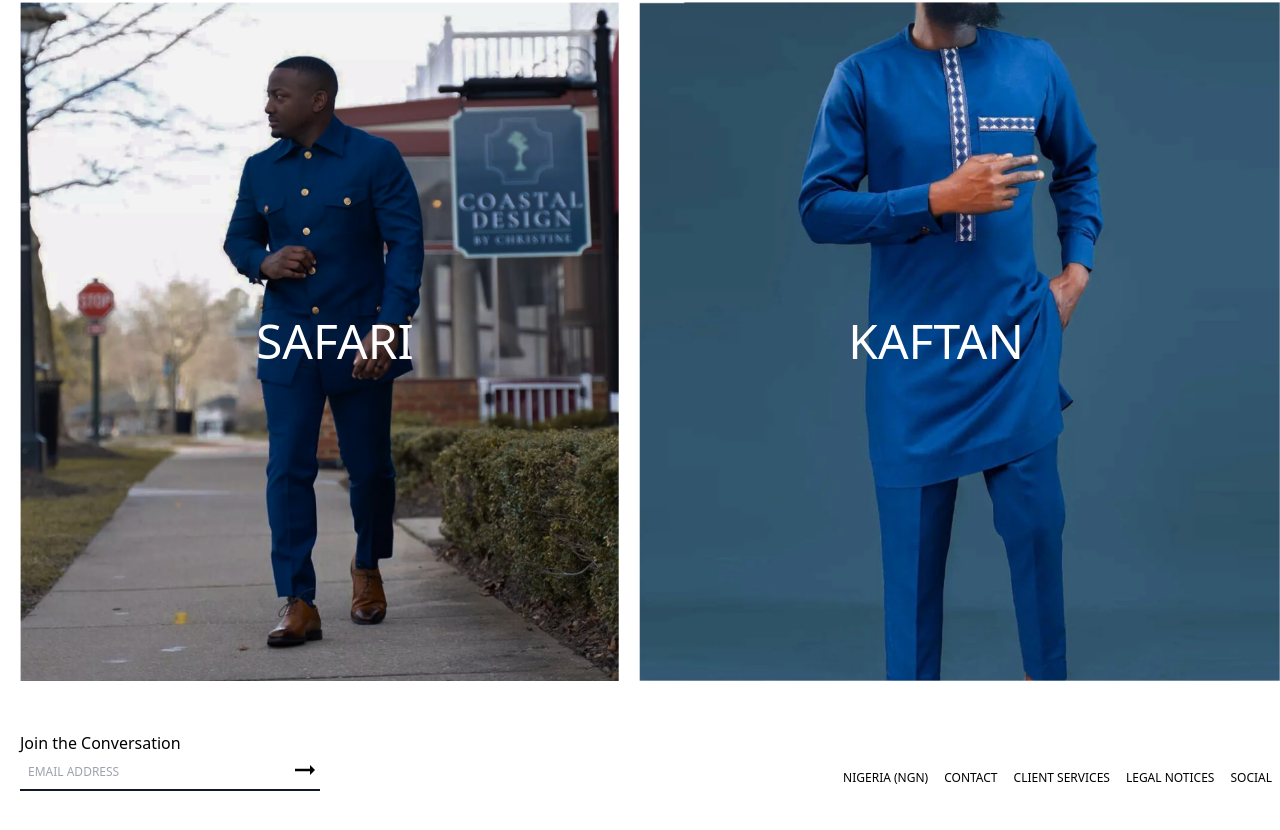
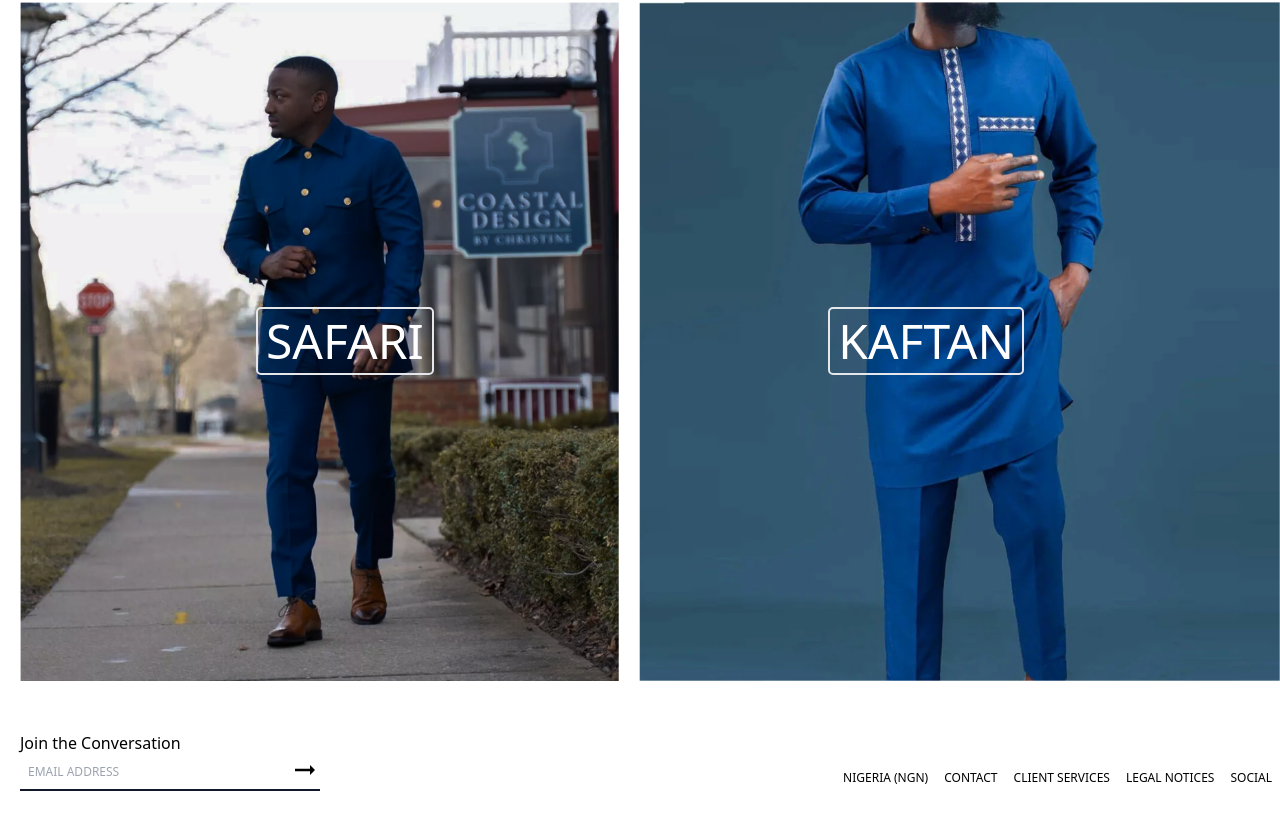
Before and after one commit to jed-chela/estore-frontend, a React (Create React App) app: page /home in a window 1280 px wide. Shown: the part 830-1660 px from the top of the page. Built offline with nearby package versions, Linux system fonts and the light colour scheme.

Commit message:
Link cleanup
organised the flow

```diff
--- a/src/Components/Cards.jsx
+++ b/src/Components/Cards.jsx
@@ -1,31 +1,29 @@
 import React, { useEffect, useState } from "react";
 import { CiShoppingBasket } from "react-icons/ci";
-import pic1 from '../assets/productImage/Group 19.png';
-
+import pic1 from "../assets/productImage/Group 19.png";
 
 const Cards = () => {
-
-
-
-
   return (
     <div className="flex flex-wrap ml-[23rem] cursor-pointer w-6">
       <div className=" mt-[20px] border-gray-200 p-5">
         <div>
           <div className="w-[300px] ">
-          <img src={pic1} alt="Coat" className="" />
+            <img src={pic1} alt="Coat" className="" />
           </div>
 
           <div className="flex justify-between items-center mb-2">
-            <h3 className="flex-1 text-[12px] text-gray-500 mr-4">TRENCH COAT</h3>
+            <h3 className="flex-1 text-[12px] text-gray-500 mr-4">
+              TRENCH COAT
+            </h3>
             <del className="flex-2 mr-2 ">500,000</del>
-            <div className="flex-2 font-medium ">
-              450,000
-            </div>
+            <div className="flex-2 font-medium "> 450,000</div>
           </div>
 
-          <div className='flex justify-between items-center' >
-            <h2 className="text-[15px] font-medium">LEATHER COLLAR TRENCH COAT</h2>
+          <div className="flex justify-between items-center">
+            <h2 className="text-[15px] font-medium">
+            <a href="/payment"> LEATHER COLLAR TRENCH COAT</a>
+
+            </h2>
             <div>
               <CiShoppingBasket className="text-2xl text-gray-500 text-right" />
             </div>
--- a/src/Components/Hero.jsx
+++ b/src/Components/Hero.jsx
@@ -23,13 +23,13 @@ const Hero = () => {
 
         <div className="flex-1 cursor-pointer  h-fit ">
           <ul className="flex justify-end">
-            <li className="mr-4 hover:border">
+            <li className="mr-4 p-1 rounded-[3px] hover:border">
               <a href="/collection">SEARCH</a>
             </li>
-            <li className="mr-4 hover:border">
-              <a href="/payment">ACCOUNT</a>
+            <li className="mr-4 p-1 rounded-[3px] hover:border">ACCOUNT
+
             </li>
-            <li className="mr-4 hover:border">BAG</li>
+            <li className="mr-4 p-1 rounded-[3px] hover:border">BAG</li>
           </ul>
         </div>
       </div>
@@ -38,7 +38,7 @@ const Hero = () => {
           AWYETU COLLECTION
         </h1>
 
-        <button className="py-[5px] px-[30px] mt-10 text-[20px] font-medium  text-white underline hover:border">
+        <button className="py-[5px] px-[30px] mt-10 text-[20px] font-medium  text-white underline hover:border hover:rounded-[3px]">
           <a href="/collection">S H O P</a>
 
         </button>
--- a/src/Components/Navbar.jsx
+++ b/src/Components/Navbar.jsx
@@ -12,7 +12,8 @@ const Navbar = () => {
             <a href="/home">AWYETU</a>
 
           </div>
-          <div className="text-[14px] cursor-pointer p-1 ml-2">OTHER COLLECTIONS
+          <div className="text-[14px] cursor-pointer p-1 ml-2">
+            <a href="/Collection">OTHER COLLECTIONS</a>
 
           </div>
         </div>
--- a/src/Components/Services.jsx
+++ b/src/Components/Services.jsx
@@ -1,7 +1,6 @@
 import React from "react";
 import image1 from "../assets/productImage/image 1.png";
 import image2 from "../assets/productImage/image 6.png";
-
 
 {
   /**Service List Section */
@@ -9,23 +8,21 @@ import image2 from "../assets/productImage/image 6.png";
 const Services = () => {
   return (
     <div className="h[100%] bg-white">
-
-
-
       {/**Service Card Section */}
       <div className=" object-cover">
         <div className=" flex items-center justify-center  mt-8 text-center">
           <div className="ml-[20px] ">
-            <img  src={image1} alt="" />
+            <img src={image1} alt="" />
           </div>
-          <div className="absolute font-medium text-5xl flex top-50 left-[20%]  text-white"> SAFARI</div>
+          <div className="absolute font-medium text-5xl flex top-50 left-[20%]  text-white">
+            <button className="border-2 p-2 rounded-[5px] hover:border-gray-500 hover:bg-blue-600 hover:text-gray-300 ">SAFARI</button>{" "}
+          </div>
           <div className="ml-[20px]">
-            <img  src={image2} alt="" />
-
+            <img src={image2} alt="" />
           </div>
-          <div className="absolute font-medium text-5xl flex top-50 right-[20%]  text-white">KAFTAN</div>
-
-
+          <div className="absolute font-medium text-5xl flex top-50 right-[20%]  text-white">
+          <button className="border-2 p-2 rounded-[5px] hover:border-gray-500 hover:bg-gray-400 hover:text-gray-800 ">KAFTAN</button>
+          </div>
         </div>
       </div>
     </div>
```
